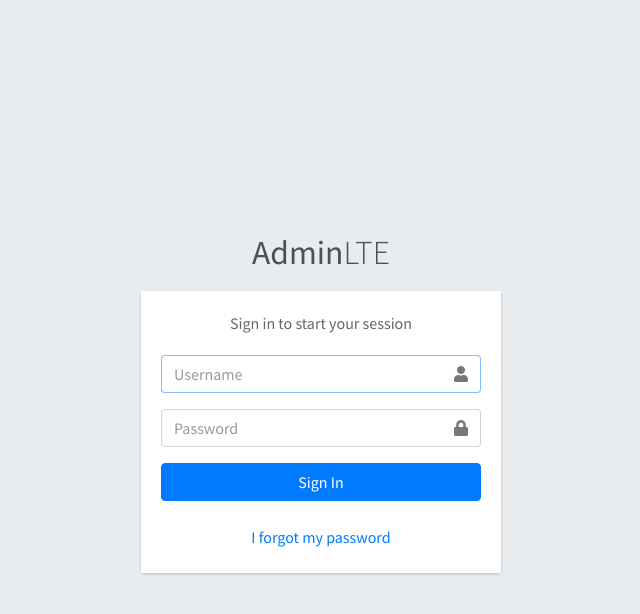
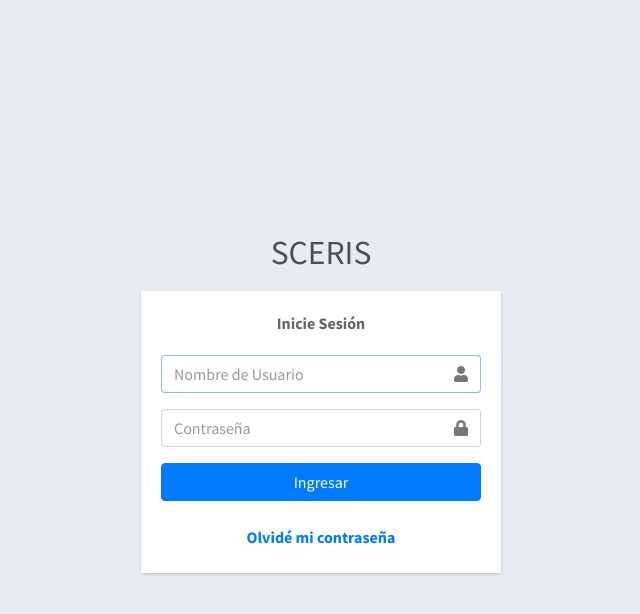
Before and after one commit to SCERIS-FICCT/webpage, a Django app: page /accounts/login/ in a window 1280 px wide. Shown: the top 614 px of the page, without its empty margins (319-959 px from the left). Run offline with Django 3.2, Linux system fonts and the light colour scheme; some libraries are stand-ins or nearby versions.

Commit message:
Inicio de Sesion Done

```diff
--- a/templates/registration/login.html
+++ b/templates/registration/login.html
@@ -4,7 +4,7 @@
 <head>
   <meta charset="utf-8">
   <meta http-equiv="X-UA-Compatible" content="IE=edge">
-  <title>Login</title>
+  <title>Inicio de Sesión</title>
   <!-- Tell the browser to be responsive to screen width -->
   <meta name="viewport" content="width=device-width, initial-scale=1">
 
@@ -22,17 +22,17 @@
 <body class="hold-transition login-page">
 <div class="login-box">
   <div class="login-logo">
-    <a href="/"><b>Admin</b>LTE</a>
+    <a href="/"><b>SCERIS</a>
   </div>
   <!-- /.login-logo -->
   <div class="card">
     <div class="card-body login-card-body">
-      <p class="login-box-msg">Sign in to start your session</p>
+      <p class="login-box-msg">Inicie Sesión</p>
 
       <form method="post" action="{% url 'login' %}">
         {% csrf_token %}
         <div class="input-group mb-3">
-          <input type="text" class="form-control" placeholder="Username" name="username" autofocus="" autocapitalize="none" autocomplete="off" maxlength="150" required="" id="id_username">
+          <input type="text" class="form-control" placeholder="Nombre de Usuario" name="username" autofocus="" autocapitalize="none" autocomplete="off" maxlength="150" required="" id="id_username">
           <div class="input-group-append">
             <div class="input-group-text">
               <span class="fas fa-user"></span>
@@ -40,7 +40,7 @@
           </div>
         </div>
         <div class="input-group mb-3">
-          <input type="password" class="form-control" placeholder="Password" name="password" autocomplete="off" required="" id="id_password">
+          <input type="password" class="form-control" placeholder="Contraseña" name="password" autocomplete="off" required="" id="id_password">
           <div class="input-group-append">
             <div class="input-group-text">
               <span class="fas fa-lock"></span>
@@ -49,21 +49,20 @@
         </div>
 
         {% if form.errors %}
-          <p class="login-box-msg text-danger">Your username and password didn't match. Please try again.</p>
+          <p class="login-box-msg text-danger">Tu nombre de usuario o contraseña son incorrectos. Por favor intente nuevamente.</p>
         {% endif %}
 
         {% if next %}
           {% if user.is_authenticated %}
-          <p class="login-box-msg text-primary">Your account doesn't have access to this page. To proceed,
-          please login with an account that has access.</p>
+          <p class="login-box-msg text-primary">Tu cuenta no tiene acceso a esta página. Para proceder, por favor ingrese con una cuenta que tenga acceso.</p>
           {% else %}
-          <p class="login-box-msg text-primary">Please login to see this page.</p>
+          <p class="login-box-msg text-primary">Por favor loguearse para ver la página.</p>
           {% endif %}
       {% endif %}
 
         <div class="row">
           <div class="col">
-            <input type="submit" class="btn btn-primary btn-block" value="Sign In" />
+            <input type="submit" class="btn btn-primary btn-block" value="Ingresar" />
             <input type="hidden" name="next" value="{{ next }}" />
           </div>
           <!-- /.col -->
@@ -73,7 +72,7 @@
 
       <br/>
       <p class="mb-1 text-center">
-        <a href="{% url 'password_reset' %}">I forgot my password</a>
+        <a href="{% url 'password_reset' %}">Olvidé mi contraseña</a>
       </p>
 
     </div>
```
